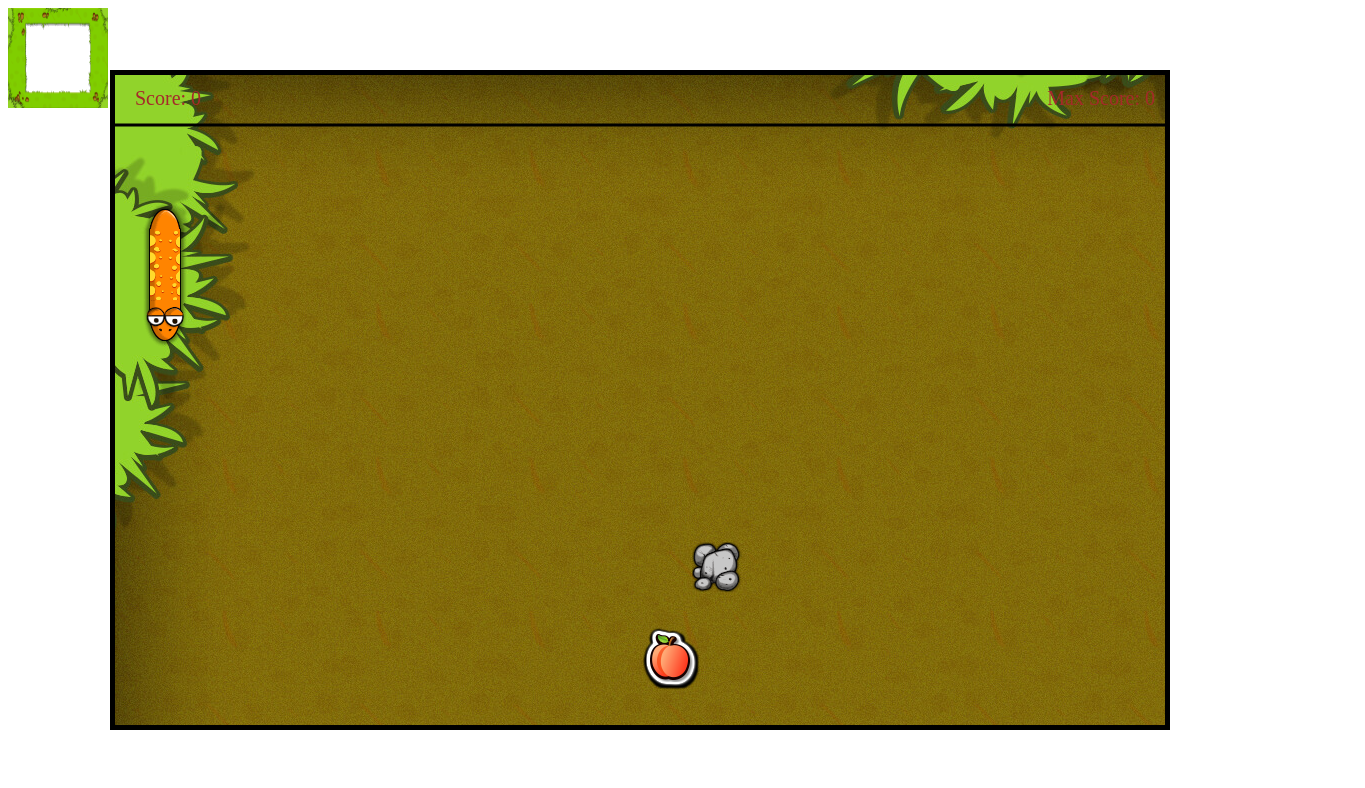
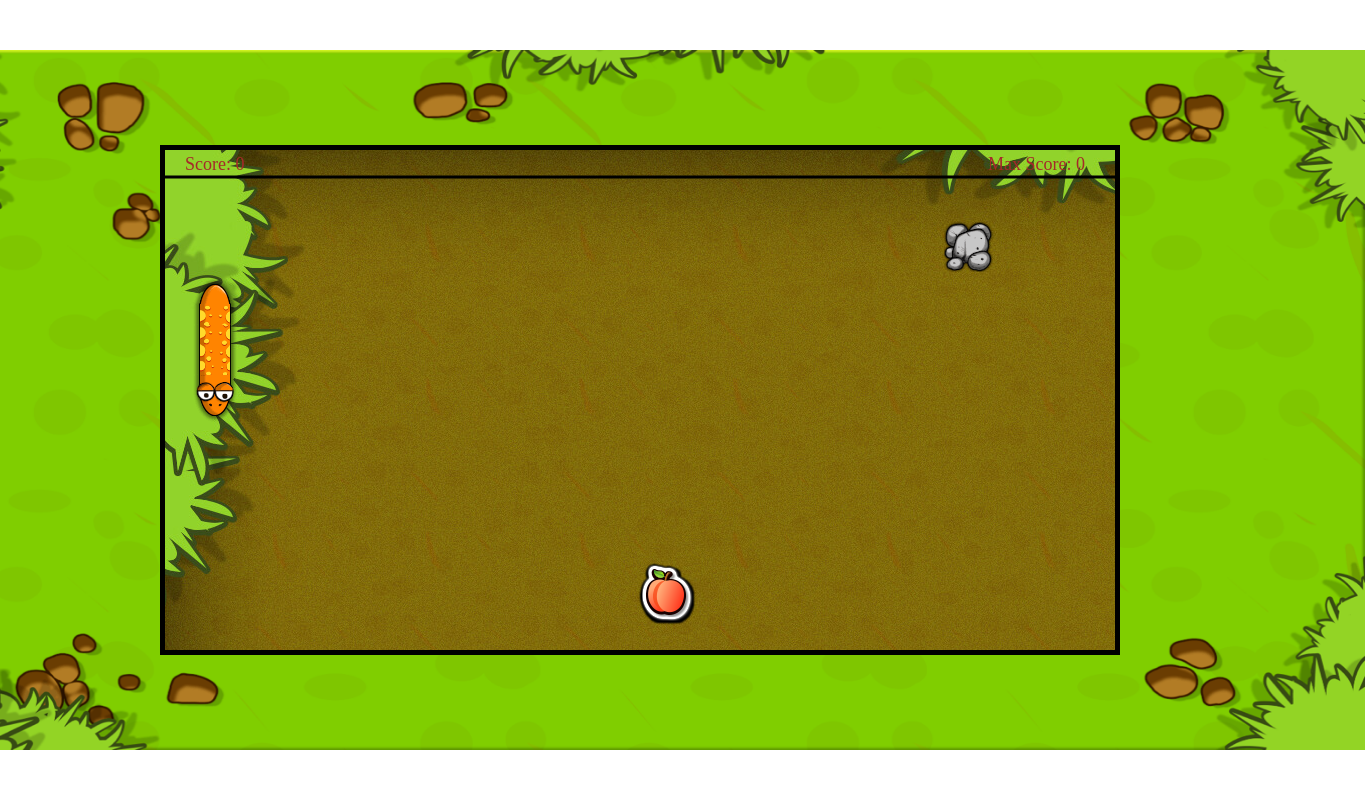
Before and after one commit to gunenc02/snakeWithCanvas, a plain HTML site: page index.html in a window 1280 px wide. Shown: the whole page, 1365 px wide, since content can reach past the window. Drawn offline with Linux system fonts and the light colour scheme.

Commit message:
edges are problematic

```diff
--- a/app.js
+++ b/app.js
@@ -3,9 +3,9 @@ let ctx = canvas.getContext("2d");
 let body = document.getElementById("body");
 
 let playableCanvasHeightStart = 50;
-let playableCanvasHeight = 600
-let canvasHeight = 650;
-let canvasWidth = 1050;
+let playableCanvasHeight = 450
+let canvasHeight = 500;
+let canvasWidth = 950;
 var snakeArray = [
     [50, 200, 50, 250, 2],
     [50, 150, 50, 200, 2],
@@ -19,8 +19,9 @@ let timer;
 let directionNumber = 0;
 let maxEatenApple;
 let score = 0;
-let gameSpeed = 500;
+let gameSpeed = 2000;
 let isDirectionSelectable = true;
+let sthEaten = false;
 let nextDirection = 2;
 
 body.addEventListener('keydown', function (e) {
@@ -85,7 +86,7 @@ function decidingCreation() {
     else if (directionNumber === 4) {
         lastX += 50;
     }
-
+    console.log(centerX, centerY);
     newSegment(firstX, firstY, lastX, lastY, directionNumber);
     snakeDrawer();
 }
@@ -95,6 +96,7 @@ function snakeDrawer() {
     ctx.clearRect(0, 0, canvasWidth, canvasHeight);
     let img = document.getElementById("canvasBackground");
     ctx.drawImage(img, 0, 0);
+    sthEaten = false;
     if (isAppleEaten()) {
         randomAppleCreator();
         blockCreator();
@@ -111,8 +113,8 @@ function snakeDrawer() {
 
     snakeArray.pop();
 
+    isGameFinished();
     addingSnakeSprite();
-    isGameFinished();
     scoreTable();
 
 
@@ -134,6 +136,12 @@ function randomAppleCreator() {
 
 function canvasPosition() {
 
+    let frame = document.getElementById("frame");
+
+    frame.style.top = "50%";
+    frame.style.left = "50%";
+    frame.style.transform = "translate(-50%, -50%)";
+    frame.style.position = "absolute";
 
     canvas.setAttribute("height", `${canvasHeight}`);
     canvas.setAttribute("width", `${canvasWidth}`);
@@ -182,8 +190,9 @@ function newSegment(firstX, firstY, lastX, lastY, directionNumber) {
 
 function isAppleEaten() {
 
-    if (snakeArray[0][2] - centerX > 0 && snakeArray[0][2] - centerX < 60 && snakeArray[0][3] - centerY > 0 && snakeArray[0][3] - centerY < 60) {
+    if (snakeArray[0][2] - centerX > 0 && snakeArray[0][2] - centerX < 57 && snakeArray[0][3] - centerY > 0 && snakeArray[0][3] - centerY < 62) {
         score++;
+        sthEaten = true;
         grow();
         return true;
     }
@@ -244,7 +253,7 @@ function positionFormatter() {
     }
 
     else if (snakeArray[0][3] > canvasHeight) {
-        lastY = playableCanvasHeightStart;
+        lastY = playableCanvasHeightStart ;
         firstY = playableCanvasHeightStart - 50;
 
     }
@@ -280,10 +289,20 @@ function snakeLocation(locationX, locationY, difference) {
 
     if (difference === 0) {
         for (let i = 1; i < snakeArray.length; i++) {
-            if (snakeArray[i][2] === locationX && snakeArray[i][3] === locationY) {
+            if ((snakeArray[i][2] === locationX && snakeArray[i][3] === locationY)) {
+                sthEaten = true;
                 return true;
             }
         }
+
+        for(let i = 0; i < blocks.length; i++) {
+            if(locationX - blocks[i][0] <= 50 && locationX - blocks[i][0] >= -10 &&
+             locationY - blocks[i][1] <= 50 && locationY - blocks[i][1] >= -10 ){
+                sthEaten = true;
+                return true;
+             }
+        }
+
         return false;
     }
 
@@ -306,20 +325,20 @@ function scoreTable() {
         maxEatenApple = localStorage.getItem("maxEatenApple");
     }
 
-    ctx.font = "20px sanserif";
+    ctx.font = "18px sanserif";
     ctx.textAlign = "left";
     ctx.fillStyle = "brown"
-    ctx.fillText(`Score: ${score}`, 20, 30);
+    ctx.fillText(`Score: ${score}`, 20, 20);
 
-    ctx.font = "20px sanserif";
+    ctx.font = "18px sanserif";
     ctx.textAlign = "right";
     ctx.fillStyle = "brown";
-    ctx.fillText(`Max Score: ${maxEatenApple}`, 1040, 30);
+    ctx.fillText(`Max Score: ${maxEatenApple}`, canvasWidth - 30, 20);
 
     ctx.beginPath();
     ctx.lineWidth = 3;
-    ctx.moveTo(0, 50);
-    ctx.lineTo(1075, 50);
+    ctx.moveTo(0, 27);
+    ctx.lineTo(1075, 27);
     ctx.stroke();
 
 }
@@ -360,9 +379,6 @@ function addingSnakeSprite() {
 
     let img = document.getElementById("snakeSprite");
     nextDirection = snakeArray[snakeArray.length - 2][4];
-    console.log(snakeArray[0][2], snakeArray[0][3]);
-    console.log(snakeArray[1][2], snakeArray[1][3]);
-
 
     for (let i = snakeArray.length - 1; 0 <= i; i--) {
         if(i === snakeArray.length - 1){
@@ -383,6 +399,9 @@ function addingSnakeSprite() {
 
         if (i === 0) {
             cutPositionX = 0;
+            if(sthEaten){
+                cutPositionX = 250;
+            }
         }
         else if (i === snakeArray.length - 1) {
             cutPositionX = 100;
@@ -473,15 +492,16 @@ function addingSnakeSprite() {
         ctx.drawImage(img, cutPositionX, cutPositionY, 50, 50, snakeCoordinateX, snakeCoordinateY, longX, longY);
         ctx.restore();
     }
-
 }
 
 function  randomBlockCreator() {
 
     let numberX = Math.ceil(Math.random() * (canvasWidth - 60));
     let numberY = Math.ceil(Math.random() * (playableCanvasHeight - 60));
+
     numberY += playableCanvasHeightStart;
-    if (snakeLocation(numberX, numberY, 75)) {
+    if (snakeLocation(numberX, numberY, 75) &&
+    Math.abs(centerX - numberX) > 60  && Math.abs(centerY - numberY) > 60 ) {
         blocks.push([numberX,numberY]);
         blockCreator();
     } else {
--- a/index.html
+++ b/index.html
@@ -7,11 +7,11 @@
     <title>Document</title>
 </head>
 <body id="body" >
-    <img id= "frame"src="bg_top.png" style="padding:0px; margin:0px" height="100vh%" width="100vw" >
+    <img id= "frame"src="bg_top.png" style="padding:0px; margin:0px" height="700px" width="1450px" top="20%" left="20%"  >
 
     <canvas id="gameBoard">
          <img id="snakeSprite" src="snake_sprites.png">
-         <img id="canvasBackground" src="bg_bottom.jpg" height="500px" width="800px">
+         <img id="canvasBackground" src="bg_bottom.jpg">
          <img id="orange" src="orange.png" >
          <img id="environment" src="environment_sprites.png">
 
```
